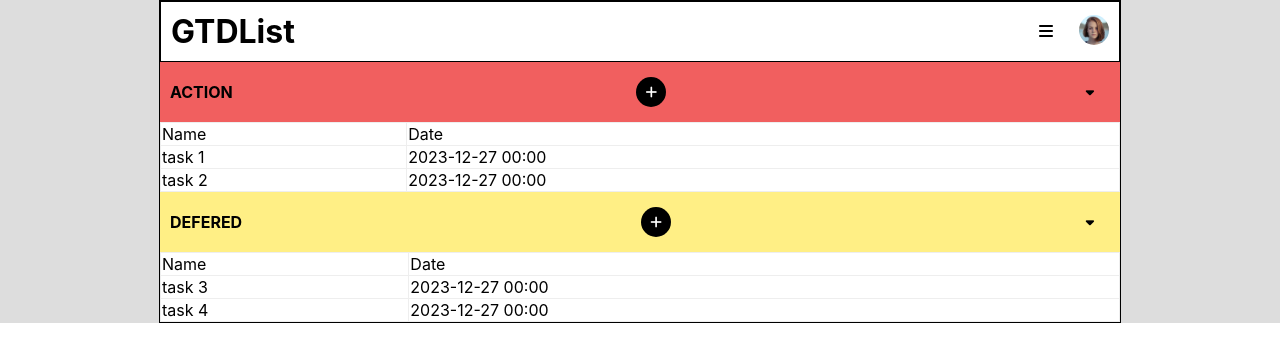
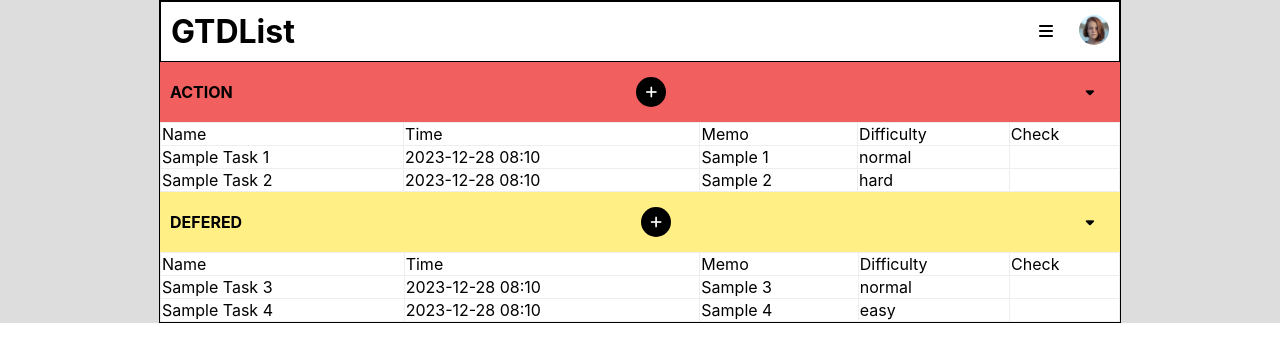
Before and after one commit to heeboy007/GTDList, a React (Create React App) app in the folder gtdlist-web/: page /listview in a window 1280 px wide. Shown: the top 362 px of the page. Built offline with nearby package versions, Linux system fonts and the light colour scheme.

Commit message:
add: now task is coming from app root, for later api connection

```diff
--- a/gtdlist-web/src/App.js
+++ b/gtdlist-web/src/App.js
@@ -5,9 +5,17 @@ import ListView from './pages/listTaskView';
 import './App.css';
 
 function App() {
-    let [ tasks, setTasks ] = useState([
-        { name: 'Sample Task1', time:"whatever", memo:"Sample", difficulty:"normal", check:true, category:"ACTION", uid:8888, order:1 }
-    ]);
+    let [ tasks, setTasks ] = useState({
+        action:[
+            { name: 'Sample Task 1', time:"2023-12-28 08:10", memo:"Sample 1", difficulty:"normal", check:true, id:0, order:1 },
+            { name: 'Sample Task 2', time:"2023-12-28 08:10", memo:"Sample 2", difficulty:"hard", check:true, id:1, order:1 }
+        ],
+        defered:[
+            { name: 'Sample Task 3', time:"2023-12-28 08:10", memo:"Sample 3", difficulty:"normal", check:true, id:2, order:1 },
+            { name: 'Sample Task 4', time:"2023-12-28 08:10", memo:"Sample 4", difficulty:"easy", check:false, id:3, order:1 }
+        ]
+    });
+
     return (
         <div id='router-root'>
             <Routes>
--- a/gtdlist-web/src/pages/listTaskComponents/listTaskCategory.js
+++ b/gtdlist-web/src/pages/listTaskComponents/Category.js
@@ -1,36 +1,48 @@
 import React, { useState, useRef, useEffect } from "react";
 
-import ListTaskCategoryBar from "./listTaskCategoryBar";
+import CategoryBar from "./CategoryBar";
+import CategoryTableHeader from "./CategoryTableHeader";
 
-import './listTaskCategory.css';
+import './Category.css';
 
 const columnDisplaySettings = {
-    id: {
-        displayed:false,
-        type: "integer"
-    },
     name: {
         displayed: true,
         type: "text"
     },
-    date: {
+    time: {
+        displayed: true,
+        type: "datetime"
+    },
+    id: {
+        displayed: false,
+        type: "integer"
+    },
+    order: {
+        displayed: false,
+        type: "integer"
+    },
+    memo: {
         displayed: true,
         type: "text"
+    },
+    difficulty: {
+        displayed: true,
+        type: "difficulty"
+    },
+    check: {
+        displayed: true,
+        type: "check"
     }
 };
 
-function capitalize(str) {
-    if(!str) return str;
-    return str.charAt(0).toUpperCase() + str.slice(1).toLowerCase();
-}
-
-function ListTaskCategory(props) {
+function Category(props) {
     const category = props.category;
     const editCell = props.editCell;
     const handleEditCellChange = props.onEditCellChange;
     const [hideTable, setHideTable] = useState(false);
 
-    const [rows, setRows] = useState(props.tasks);
+    const [tasks, setTasks] = useState(props.tasks);
 
     const inputFocusRefs = useRef({});
 
@@ -41,13 +53,13 @@ function ListTaskCategory(props) {
     }, [editCell]);
 
     const handleChange = (e, id, fieldName) => {
-        const newRows = rows.map((row) => {
+        const newRows = tasks.map((row) => {
             if(row.id === id) {
                 return { ...row, [fieldName]: e.target.value };
             }
             return row;
         });
-        setRows(newRows);
+        setTasks(newRows);
     };
 
     const handleBlur = () => {
@@ -56,28 +68,21 @@ function ListTaskCategory(props) {
 
     return (
         <section className={category}>
-            <ListTaskCategoryBar
+            <CategoryBar
                 hideTable={hideTable}
                 category={category}
                 onHideTableChange={(e) => {
                     setHideTable(!hideTable);
                 }}/>
             { hideTable ? "" : <table>
-                {/* Table 위쪽에 Column 명을 뿌리는 역할*/}
-                <thead>
-                    <tr>
-                        {Object.entries(columnDisplaySettings).map(([col, settings]) => {
-                            return settings.displayed ? <td>{capitalize(col)}</td> : "";
-                        })}
-                    </tr>
-                </thead>
+                <CategoryTableHeader columnDisplaySettings={columnDisplaySettings}/>
                 {/* 누르면 바로 수정 / 저장이 가능한 테이블을 작성 */}
                 <tbody>
-                    {rows.map((row) => (
+                    {tasks.map((row) => (
                         <tr key={row.id}>
                             {Object.entries(row).map(([col, cellValue]) => columnDisplaySettings[col].displayed ? (
                                 <td onClick={() => handleEditCellChange(row, col)}>
-                                    {/* 정확히 수정중인 셀일 경우 아래의 input을 대신 랜더링 */}
+                                    {/* 수정하고자 하는 셀과 일치한다면 수정용 input을 대신 렌더링 */}
                                     {editCell.rowId === row.id && editCell.colId === col ? (
                                         <input
                                             value={cellValue}
@@ -105,4 +110,4 @@ function ListTaskCategory(props) {
     );
 }
 
-export default ListTaskCategory;
+export default Category;
--- a/gtdlist-web/src/pages/listTaskComponents/listTaskCategoryBar.js
+++ b/gtdlist-web/src/pages/listTaskComponents/CategoryBar.js
@@ -1,8 +1,8 @@
 import React from "react";
 
-import './listTaskCategoryBar.css';
+import './CategoryBar.css';
 
-function ListTaskCategoryBar(props) {
+function CategoryBar(props) {
     const category = props.category;
     const hideTable = props.hideTable;
 
@@ -19,4 +19,4 @@ function ListTaskCategoryBar(props) {
     );
 }
 
-export default ListTaskCategoryBar;
+export default CategoryBar;
--- /dev/null
+++ b/gtdlist-web/src/pages/listTaskComponents/CategoryTableHeader.js
@@ -0,0 +1,23 @@
+
+function capitalize(str) {
+    if(!str) return str;
+    return str.charAt(0).toUpperCase() + str.slice(1).toLowerCase();
+}
+
+/* Table 위쪽에 Column 명을 뿌리는 역할*/
+function CategoryTableHeader (props) {
+    const columnsList = Object.entries(props.columnDisplaySettings).map(([col, settings]) => {
+        let capCol = capitalize(col);
+        return settings.displayed ? <td key={capCol}>{capCol}</td> : "";
+    });
+
+    return (
+        <thead>
+            <tr>
+                {columnsList}
+            </tr>
+        </thead>
+    );
+}
+
+export default CategoryTableHeader;
--- a/gtdlist-web/src/pages/listTaskComponents/listTaskHeader.js
+++ b/gtdlist-web/src/pages/listTaskComponents/NavigationBar.js
@@ -1,10 +1,10 @@
 import { NavLink } from "react-router-dom";
 
-import './listTaskHeader.css';
+import './NavigationBar.css';
 
 import sample_thumbnail from '../temp_samples/member1.jpg';
 
-function ListTaskHeader() {
+function NavigationBar() {
     return (
         <nav className="header">
             <NavLink className="logoLink" to="/">GTDList</NavLink>
@@ -16,4 +16,4 @@ function ListTaskHeader() {
     );
 }
 
-export default ListTaskHeader;
+export default NavigationBar;
--- a/gtdlist-web/src/pages/listTaskView.js
+++ b/gtdlist-web/src/pages/listTaskView.js
@@ -1,23 +1,12 @@
 import React, { useState } from "react";
 
-import ListTaskHeader from "./listTaskComponents/listTaskHeader";
-import ListTaskCategory from "./listTaskComponents/listTaskCategory";
+import NavigationBar from "./listTaskComponents/NavigationBar";
+import Category from "./listTaskComponents/Category";
 
 import './listTaskView.css';
 
-const tempSampleRowsAction = [
-    {id: 1, name: 'task 1', date: "2023-12-27 00:00"},
-    {id: 2, name: 'task 2', date: "2023-12-27 00:00"},
-]
-
-const tempSampleRowsDefered = [
-    {id: 3, name: 'task 3', date: "2023-12-27 00:00"},
-    {id: 4, name: 'task 4', date: "2023-12-27 00:00"},
-]
-
 function ListTaskView(props) {
     let tasks = props.tasks;
-    console.log(tasks);
 
     const [editCell, setEditRowId] = useState({
         rowId: null,
@@ -33,15 +22,15 @@ function ListTaskView(props) {
 
     return (
         <div className="listTask">
-            <ListTaskHeader></ListTaskHeader>
-            <ListTaskCategory
+            <NavigationBar />
+            <Category
                 category={"action"}
-                tasks={tempSampleRowsAction}
+                tasks={tasks["action"]}
                 editCell={editCell}
                 onEditCellChange={handleEditCellChange}/>
-            <ListTaskCategory
+            <Category
                 category={"defered"}
-                tasks={tempSampleRowsDefered}
+                tasks={tasks["defered"]}
                 editCell={editCell}
                 onEditCellChange={handleEditCellChange}/>
         </div>
```
Also changed, not shown: gtdlist-web/src/pages/listTaskComponents/Category.css (renamed from gtdlist-web/src/pages/listTaskComponents/listTaskCategory.css), gtdlist-web/src/pages/listTaskComponents/CategoryBar.css (renamed from gtdlist-web/src/pages/listTaskComponents/listTaskCategoryBar.css), gtdlist-web/src/pages/listTaskComponents/NavigationBar.css (renamed from gtdlist-web/src/pages/listTaskComponents/listTaskHeader.css).
